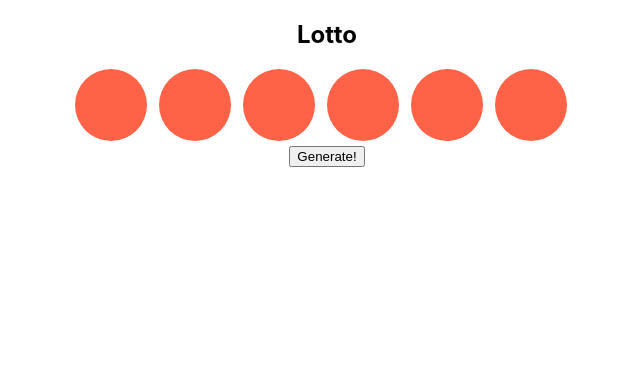
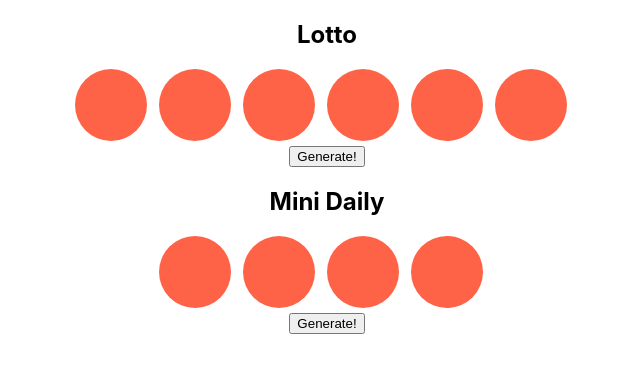
Before and after one commit to noho-glitch/Lottery, a React (Create React App) app: page / in a window 1280 px wide. Shown: the top 372 px of the page, without its empty margins (313-953 px from the left). Built offline with nearby package versions, Linux system fonts and the light colour scheme.

Commit message:
created second lottery component and passed props for mini daily

```diff
--- a/src/App.js
+++ b/src/App.js
@@ -8,6 +8,7 @@ class App extends Component {
     return (
       <div className='App'>
         <Lottery/>
+        <Lottery title="Mini Daily" maxNum={10} maxBalls={4}/>
       </div>
     );
   }
```
